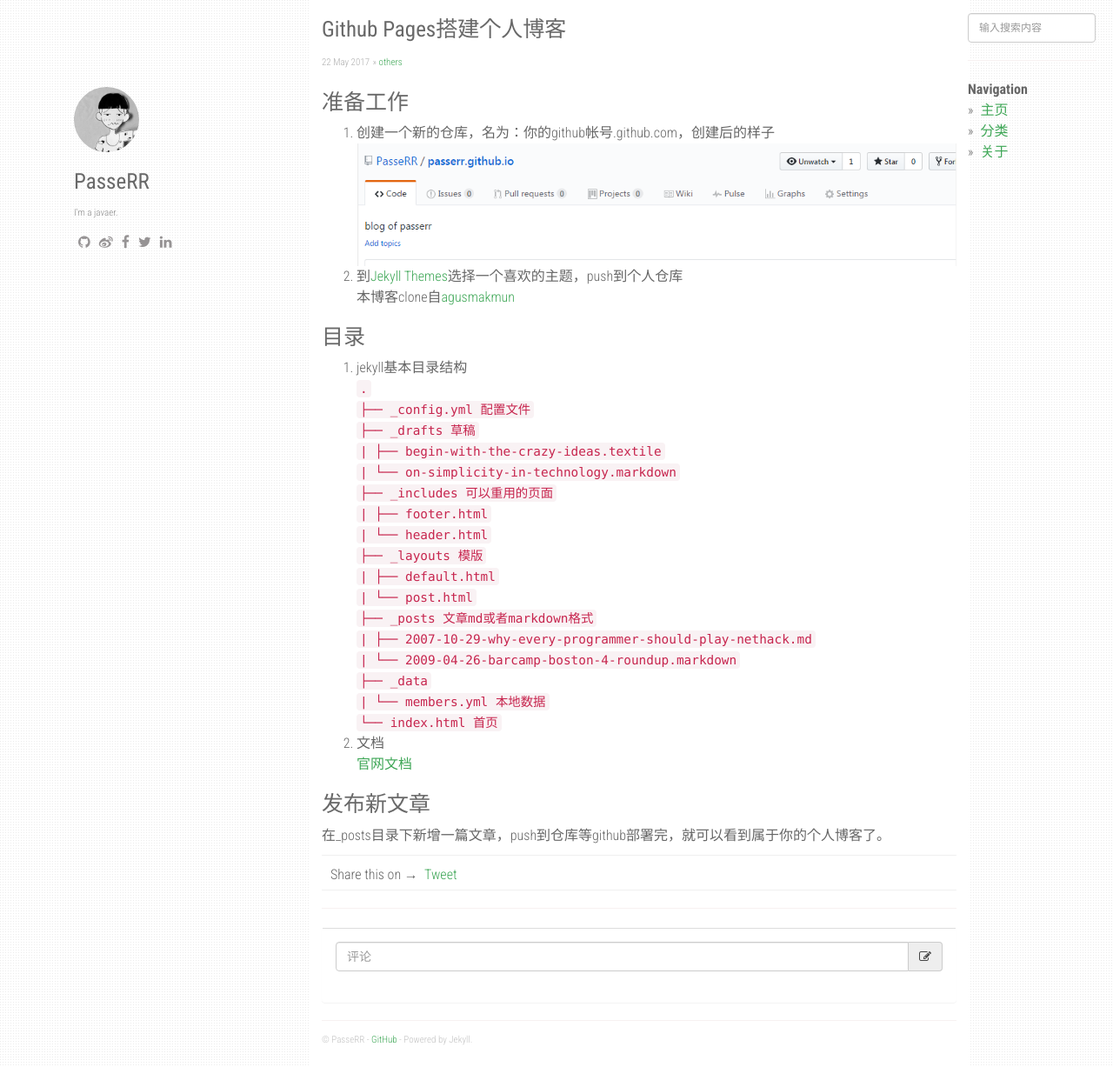
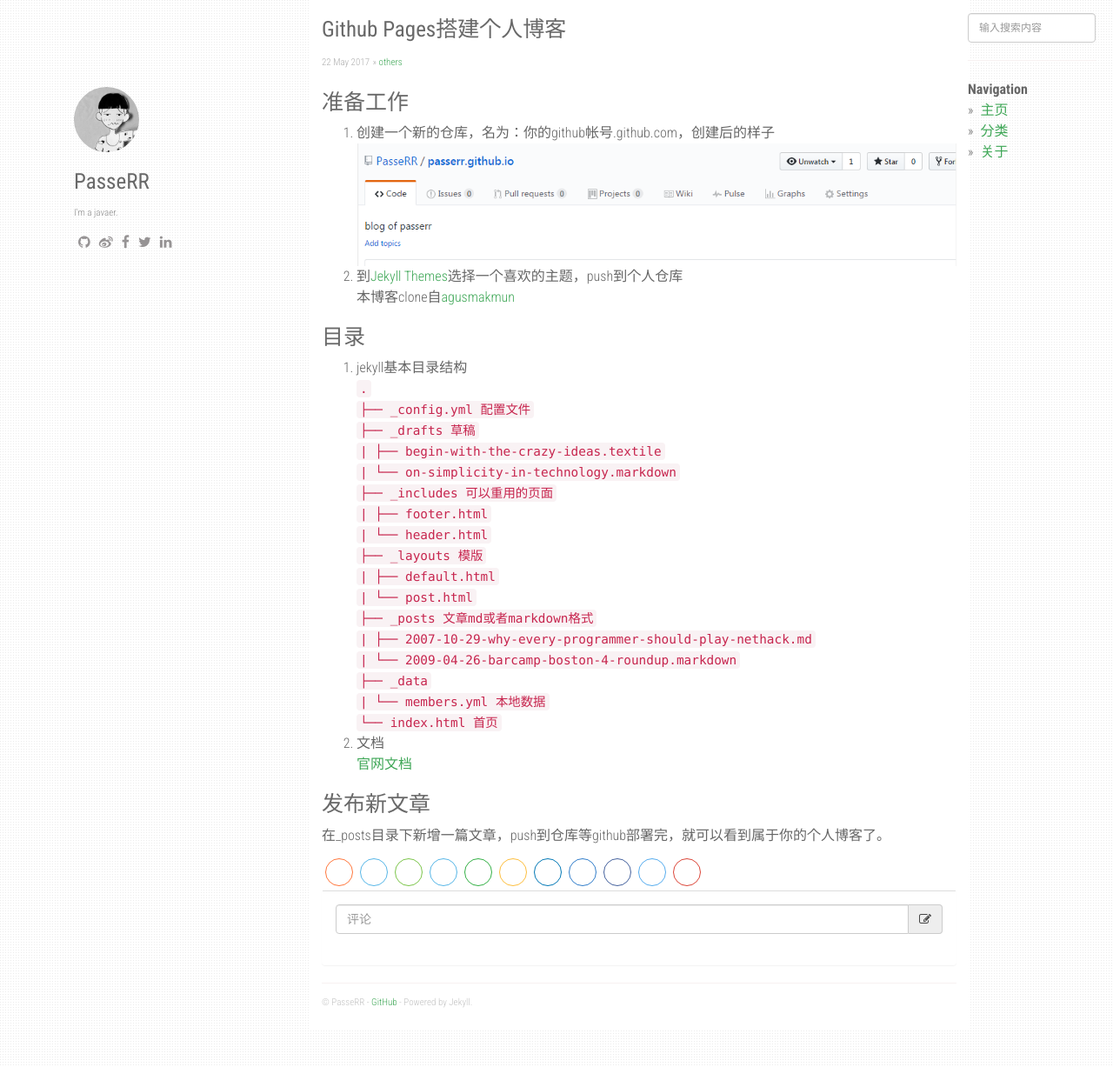
Before and after one commit to PasseRR/passerr.github.io, a Jekyll site: the page built from _posts/2017-05-22-github-pages.md, in a window 1280 px wide. Shown: the whole page at 87% size. Built offline with Jekyll 4.4.1, drawn with Linux system fonts in a browser that asks for light colours; nearby versions of some CDN libraries; some web fonts are replaced; comment, search, counter and statistics services are not loaded.

Commit message:
分享功能

```diff
--- a/_includes/share-page.html
+++ b/_includes/share-page.html
@@ -1,23 +1,5 @@
-<div class="share-page">
-  <span style="float: left;">Share this on &rarr;&nbsp;&nbsp;</span>
-
-  <!-- Twitter -->
-  <a href="https://twitter.com/share" class="twitter-share-button" data-via="{{ site.share.twitter_username }}">Tweet</a>
-  <script>!function(d,s,id){var js,fjs=d.getElementsByTagName(s)[0],p=/^http:/.test(d.location)?'http':'https';if(!d.getElementById(id)){js=d.createElement(s);js.id=id;js.src=p+'://platform.twitter.com/widgets.js';fjs.parentNode.insertBefore(js,fjs);}}(document, 'script', 'twitter-wjs');</script>
-
-  <!-- Google + -->
-  <div class="g-plus" data-action="share" data-annotation="bubble"></div>
-  <script src="https://apis.google.com/js/platform.js" async defer></script>
-
-  <!-- Facebook -->
-  <div class="fb-share-button" data-href="{{ site.url }}{{ page.url }}" data-layout="button_count" style="position: relative; top: -8px; left: 3px;"></div>
-</div>
-
-<div id="fb-root"></div>
-<script>(function(d, s, id) {
-  var js, fjs = d.getElementsByTagName(s)[0];
-  if (d.getElementById(id)) return;
-  js = d.createElement(s); js.id = id;
-  js.src = "//connect.facebook.net/en_US/sdk.js#xfbml=1&version=v2.6&appId={{ site.share.fb_appid }}";
-  fjs.parentNode.insertBefore(js, fjs);
-}(document, 'script', 'facebook-jssdk'));</script>
+<!-- share.css -->
+<link rel="stylesheet" href="/static/css/share.min.css">
+<!-- share.js -->
+<script src="/static/js/share.min.js"></script>
+<div class="social-share"></div>
--- a/_layouts/post.html
+++ b/_layouts/post.html
@@ -14,7 +14,6 @@ layout: default
 
 <div class="content">
   <div class="post">{{ content }}</div>
-   <!--TODO share weibo -->
   {% include share-page.html %}
 </div>
 
@@ -54,7 +53,6 @@ layout: default
     <a class="next" href="{{ page.next.url }}">{{ page.next.title }} &raquo;</a>
   {% endif %}
 </div>
-<hr/>
 <div>
     <div class="panel panel-white post " id="comments">
         <div class="post-footer">
```
Also changed, not shown: static/css/share.min.css (added), static/js/share.min.js (added).
